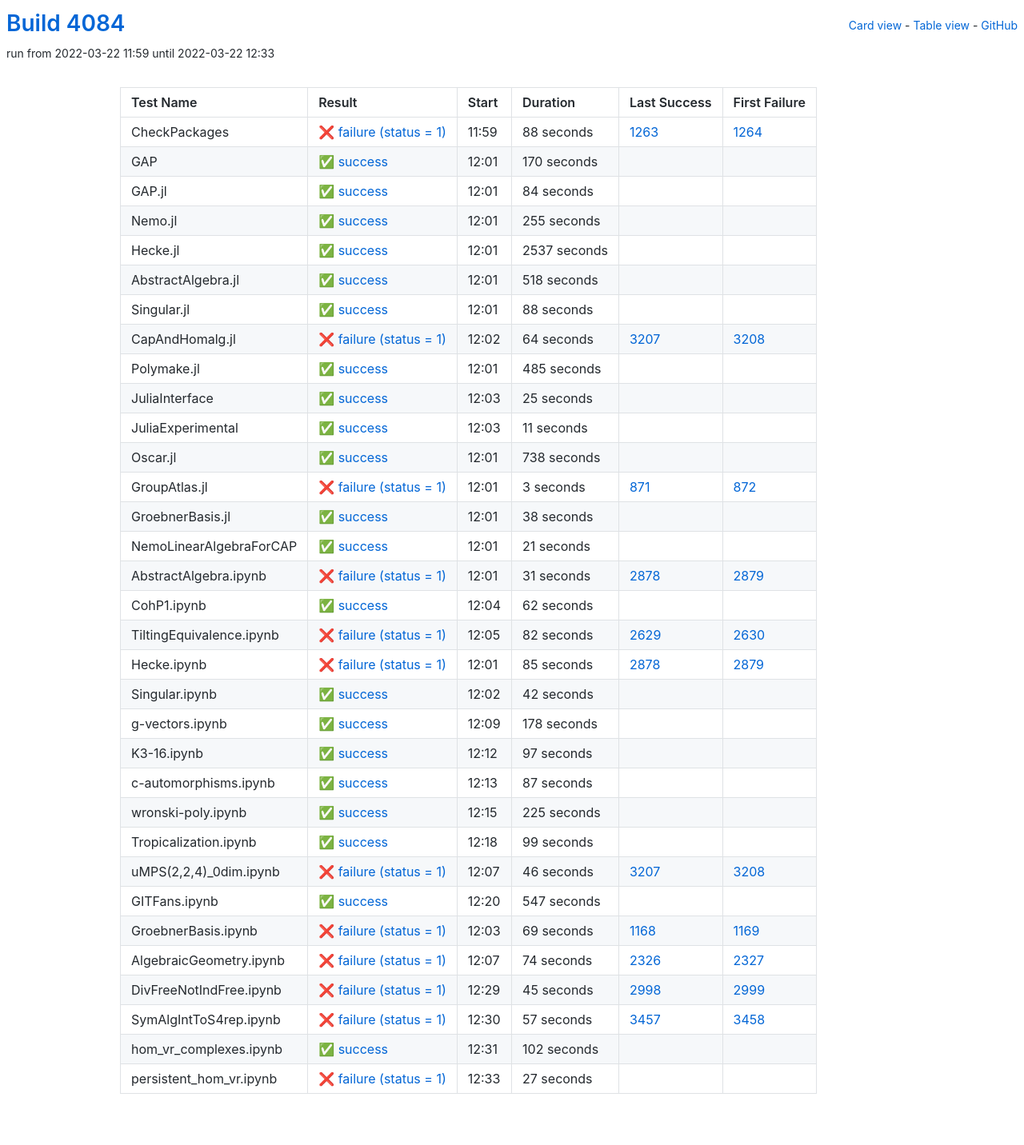
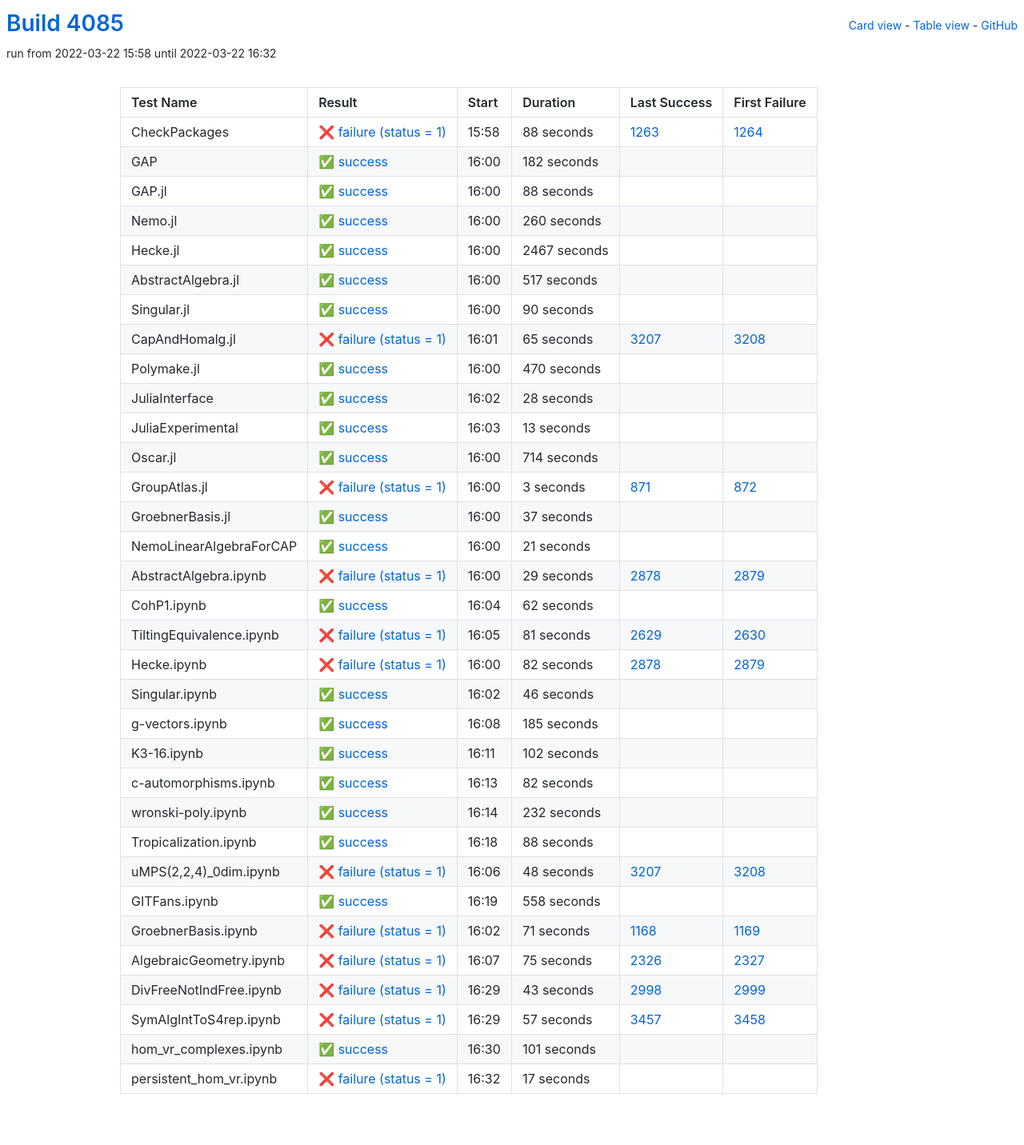
Before and after one commit to oscar-system/oscar-ci-status-stable, a Jekyll site: the page built from table.html, in a window 1280 px wide. Shown: the whole page at 80% size. Built offline with Jekyll 4.4.1, drawn with Linux system fonts in a browser that asks for light colours.

Commit message:
Build #4085

```diff
--- a/_data/ci.yml
+++ b/_data/ci.yml
@@ -1,6 +1,6 @@
 ---
-build: 4084
-build_url: https://oscarci.mathematik.uni-kl.de/job/oscar-stable/4084/
+build: 4085
+build_url: https://oscarci.mathematik.uni-kl.de/job/oscar-stable/4085/
 job: oscar-stable
 organization: oscar-system
 repo: oscar-ci-status-stable
@@ -8,8 +8,8 @@ repourl: https://github.com/oscar-system/oscar-ci-status-stable
 tests:
 - name: CheckPackages
   id: checkpackages
-  log: https://oscarci.mathematik.uni-kl.de/job/oscar-stable/4084/artifact/logs/build-4084/CheckPackages.log
-  start: 2022-03-22 11:59
+  log: https://oscarci.mathematik.uni-kl.de/job/oscar-stable/4085/artifact/logs/build-4085/CheckPackages.log
+  start: 2022-03-22 15:58
   success: false
   exitcode: 1
   status: failure
@@ -20,68 +20,20 @@ tests:
   first_failure_url: https://oscarci.mathematik.uni-kl.de/job/oscar-stable/1264/
 - name: GAP
   id: gap
-  log: https://oscarci.mathematik.uni-kl.de/job/oscar-stable/4084/artifact/logs/build-4084/GAP.log
-  start: 2022-03-22 12:01
+  log: https://oscarci.mathematik.uni-kl.de/job/oscar-stable/4085/artifact/logs/build-4085/GAP.log
+  start: 2022-03-22 16:00
   success: true
   exitcode: 0
   status: success
-  duration: 170
+  duration: 182
   last_success: false
   last_success_url:
   first_failure: false
   first_failure_url:
 - name: GAP.jl
   id: gap-jl
-  log: https://oscarci.mathematik.uni-kl.de/job/oscar-stable/4084/artifact/logs/build-4084/GAP.jl.log
-  start: 2022-03-22 12:01
-  success: true
-  exitcode: 0
-  status: success
-  duration: 84
-  last_success: false
-  last_success_url:
-  first_failure: false
-  first_failure_url:
-- name: Nemo.jl
-  id: nemo-jl
-  log: https://oscarci.mathematik.uni-kl.de/job/oscar-stable/4084/artifact/logs/build-4084/Nemo.jl.log
-  start: 2022-03-22 12:01
-  success: true
-  exitcode: 0
-  status: success
-  duration: 255
-  last_success: false
-  last_success_url:
-  first_failure: false
-  first_failure_url:
-- name: Hecke.jl
-  id: hecke-jl
-  log: https://oscarci.mathematik.uni-kl.de/job/oscar-stable/4084/artifact/logs/build-4084/Hecke.jl.log
-  start: 2022-03-22 12:01
-  success: true
-  exitcode: 0
-  status: success
-  duration: 2537
-  last_success: false
-  last_success_url:
-  first_failure: false
-  first_failure_url:
-- name: AbstractAlgebra.jl
-  id: abstractalgebra-jl
-  log: https://oscarci.mathematik.uni-kl.de/job/oscar-stable/4084/artifact/logs/build-4084/AbstractAlgebra.jl.log
-  start: 2022-03-22 12:01
-  success: true
-  exitcode: 0
-  status: success
-  duration: 518
-  last_success: false
-  last_success_url:
-  first_failure: false
-  first_failure_url:
-- name: Singular.jl
-  id: singular-jl
-  log: https://oscarci.mathematik.uni-kl.de/job/oscar-stable/4084/artifact/logs/build-4084/Singular.jl.log
-  start: 2022-03-22 12:01
+  log: https://oscarci.mathematik.uni-kl.de/job/oscar-stable/4085/artifact/logs/build-4085/GAP.jl.log
+  start: 2022-03-22 16:00
   success: true
   exitcode: 0
   status: success
@@ -90,70 +42,118 @@ tests:
   last_success_url:
   first_failure: false
   first_failure_url:
+- name: Nemo.jl
+  id: nemo-jl
+  log: https://oscarci.mathematik.uni-kl.de/job/oscar-stable/4085/artifact/logs/build-4085/Nemo.jl.log
+  start: 2022-03-22 16:00
+  success: true
+  exitcode: 0
+  status: success
+  duration: 260
+  last_success: false
+  last_success_url:
+  first_failure: false
+  first_failure_url:
+- name: Hecke.jl
+  id: hecke-jl
+  log: https://oscarci.mathematik.uni-kl.de/job/oscar-stable/4085/artifact/logs/build-4085/Hecke.jl.log
+  start: 2022-03-22 16:00
+  success: true
+  exitcode: 0
+  status: success
+  duration: 2467
+  last_success: false
+  last_success_url:
+  first_failure: false
+  first_failure_url:
+- name: AbstractAlgebra.jl
+  id: abstractalgebra-jl
+  log: https://oscarci.mathematik.uni-kl.de/job/oscar-stable/4085/artifact/logs/build-4085/AbstractAlgebra.jl.log
+  start: 2022-03-22 16:00
+  success: true
+  exitcode: 0
+  status: success
+  duration: 517
+  last_success: false
+  last_success_url:
+  first_failure: false
+  first_failure_url:
+- name: Singular.jl
+  id: singular-jl
+  log: https://oscarci.mathematik.uni-kl.de/job/oscar-stable/4085/artifact/logs/build-4085/Singular.jl.log
+  start: 2022-03-22 16:00
+  success: true
+  exitcode: 0
+  status: success
+  duration: 90
+  last_success: false
+  last_success_url:
+  first_failure: false
+  first_failure_url:
 - name: CapAndHomalg.jl
   id: capandhomalg-jl
-  log: https://oscarci.mathematik.uni-kl.de/job/oscar-stable/4084/artifact/logs/build-4084/CapAndHomalg.jl.log
-  start: 2022-03-22 12:02
+  log: https://oscarci.mathematik.uni-kl.de/job/oscar-stable/4085/artifact/logs/build-4085/CapAndHomalg.jl.log
+  start: 2022-03-22 16:01
   success: false
   exitcode: 1
   status: failure
-  duration: 64
+  duration: 65
   last_success: 3207
   last_success_url: https://oscarci.mathematik.uni-kl.de/job/oscar-stable/3207/
   first_failure: 3208
   first_failure_url: https://oscarci.mathematik.uni-kl.de/job/oscar-stable/3208/
 - name: Polymake.jl
   id: polymake-jl
-  log: https://oscarci.mathematik.uni-kl.de/job/oscar-stable/4084/artifact/logs/build-4084/Polymake.jl.log
-  start: 2022-03-22 12:01
+  log: https://oscarci.mathematik.uni-kl.de/job/oscar-stable/4085/artifact/logs/build-4085/Polymake.jl.log
+  start: 2022-03-22 16:00
   success: true
   exitcode: 0
   status: success
-  duration: 485
+  duration: 470
   last_success: false
   last_success_url:
   first_failure: false
   first_failure_url:
 - name: JuliaInterface
   id: juliainterface
-  log: https://oscarci.mathematik.uni-kl.de/job/oscar-stable/4084/artifact/logs/build-4084/JuliaInterface.log
-  start: 2022-03-22 12:03
+  log: https://oscarci.mathematik.uni-kl.de/job/oscar-stable/4085/artifact/logs/build-4085/JuliaInterface.log
+  start: 2022-03-22 16:02
   success: true
   exitcode: 0
   status: success
-  duration: 25
+  duration: 28
   last_success: false
   last_success_url:
   first_failure: false
   first_failure_url:
 - name: JuliaExperimental
   id: juliaexperimental
-  log: https://oscarci.mathematik.uni-kl.de/job/oscar-stable/4084/artifact/logs/build-4084/JuliaExperimental.log
-  start: 2022-03-22 12:03
+  log: https://oscarci.mathematik.uni-kl.de/job/oscar-stable/4085/artifact/logs/build-4085/JuliaExperimental.log
+  start: 2022-03-22 16:03
   success: true
   exitcode: 0
   status: success
-  duration: 11
+  duration: 13
   last_success: false
   last_success_url:
   first_failure: false
   first_failure_url:
 - name: Oscar.jl
   id: oscar-jl
-  log: https://oscarci.mathematik.uni-kl.de/job/oscar-stable/4084/artifact/logs/build-4084/Oscar.jl.log
-  start: 2022-03-22 12:01
+  log: https://oscarci.mathematik.uni-kl.de/job/oscar-stable/4085/artifact/logs/build-4085/Oscar.jl.log
+  start: 2022-03-22 16:00
   success: true
   exitcode: 0
   status: success
-  duration: 738
+  duration: 714
   last_success: false
   last_success_url:
   first_failure: false
   first_failure_url:
 - name: GroupAtlas.jl
   id: groupatlas-jl
-  log: https://oscarci.mathematik.uni-kl.de/job/oscar-stable/4084/artifact/logs/build-4084/GroupAtlas.jl.log
-  start: 2022-03-22 12:01
+  log: https://oscarci.mathematik.uni-kl.de/job/oscar-stable/4085/artifact/logs/build-4085/GroupAtlas.jl.log
+  start: 2022-03-22 16:00
   success: false
   exitcode: 1
   status: failure
@@ -164,20 +164,20 @@ tests:
   first_failure_url: https://oscarci.mathematik.uni-kl.de/job/oscar-stable/872/
 - name: GroebnerBasis.jl
   id: groebnerbasis-jl
-  log: https://oscarci.mathematik.uni-kl.de/job/oscar-stable/4084/artifact/logs/build-4084/GroebnerBasis.jl.log
-  start: 2022-03-22 12:01
+  log: https://oscarci.mathematik.uni-kl.de/job/oscar-stable/4085/artifact/logs/build-4085/GroebnerBasis.jl.log
+  start: 2022-03-22 16:00
   success: true
   exitcode: 0
   status: success
-  duration: 38
+  duration: 37
   last_success: false
   last_success_url:
   first_failure: false
   first_failure_url:
 - name: NemoLinearAlgebraForCAP
   id: nemolinearalgebraforcap
-  log: https://oscarci.mathematik.uni-kl.de/job/oscar-stable/4084/artifact/logs/build-4084/NemoLinearAlgebraForCAP.log
-  start: 2022-03-22 12:01
+  log: https://oscarci.mathematik.uni-kl.de/job/oscar-stable/4085/artifact/logs/build-4085/NemoLinearAlgebraForCAP.log
+  start: 2022-03-22 16:00
   success: true
   exitcode: 0
   status: success
@@ -188,20 +188,20 @@ tests:
   first_failure_url:
 - name: AbstractAlgebra.ipynb
   id: abstractalgebra-ipynb
-  log: https://oscarci.mathematik.uni-kl.de/job/oscar-stable/4084/artifact/logs/build-4084/AbstractAlgebra.ipynb.log
-  start: 2022-03-22 12:01
+  log: https://oscarci.mathematik.uni-kl.de/job/oscar-stable/4085/artifact/logs/build-4085/AbstractAlgebra.ipynb.log
+  start: 2022-03-22 16:00
   success: false
   exitcode: 1
   status: failure
-  duration: 31
+  duration: 29
   last_success: 2878
   last_success_url: https://oscarci.mathematik.uni-kl.de/job/oscar-stable/2878/
   first_failure: 2879
   first_failure_url: https://oscarci.mathematik.uni-kl.de/job/oscar-stable/2879/
 - name: CohP1.ipynb
   id: cohp1-ipynb
-  log: https://oscarci.mathematik.uni-kl.de/job/oscar-stable/4084/artifact/logs/build-4084/CohP1.ipynb.log
-  start: 2022-03-22 12:04
+  log: https://oscarci.mathematik.uni-kl.de/job/oscar-stable/4085/artifact/logs/build-4085/CohP1.ipynb.log
+  start: 2022-03-22 16:04
   success: true
   exitcode: 0
   status: success
@@ -212,164 +212,164 @@ tests:
   first_failure_url:
 - name: TiltingEquivalence.ipynb
   id: tiltingequivalence-ipynb
-  log: https://oscarci.mathematik.uni-kl.de/job/oscar-stable/4084/artifact/logs/build-4084/TiltingEquivalence.ipynb.log
-  start: 2022-03-22 12:05
+  log: https://oscarci.mathematik.uni-kl.de/job/oscar-stable/4085/artifact/logs/build-4085/TiltingEquivalence.ipynb.log
+  start: 2022-03-22 16:05
   success: false
   exitcode: 1
   status: failure
-  duration: 82
+  duration: 81
   last_success: 2629
   last_success_url: https://oscarci.mathematik.uni-kl.de/job/oscar-stable/2629/
   first_failure: 2630
   first_failure_url: https://oscarci.mathematik.uni-kl.de/job/oscar-stable/2630/
 - name: Hecke.ipynb
   id: hecke-ipynb
-  log: https://oscarci.mathematik.uni-kl.de/job/oscar-stable/4084/artifact/logs/build-4084/Hecke.ipynb.log
-  start: 2022-03-22 12:01
+  log: https://oscarci.mathematik.uni-kl.de/job/oscar-stable/4085/artifact/logs/build-4085/Hecke.ipynb.log
+  start: 2022-03-22 16:00
   success: false
   exitcode: 1
   status: failure
-  duration: 85
+  duration: 82
   last_success: 2878
   last_success_url: https://oscarci.mathematik.uni-kl.de/job/oscar-stable/2878/
   first_failure: 2879
   first_failure_url: https://oscarci.mathematik.uni-kl.de/job/oscar-stable/2879/
 - name: Singular.ipynb
   id: singular-ipynb
-  log: https://oscarci.mathematik.uni-kl.de/job/oscar-stable/4084/artifact/logs/build-4084/Singular.ipynb.log
-  start: 2022-03-22 12:02
+  log: https://oscarci.mathematik.uni-kl.de/job/oscar-stable/4085/artifact/logs/build-4085/Singular.ipynb.log
+  start: 2022-03-22 16:02
   success: true
   exitcode: 0
   status: success
-  duration: 42
+  duration: 46
   last_success: false
   last_success_url:
   first_failure: false
   first_failure_url:
 - name: g-vectors.ipynb
   id: g-vectors-ipynb
-  log: https://oscarci.mathematik.uni-kl.de/job/oscar-stable/4084/artifact/logs/build-4084/g-vectors.ipynb.log
-  start: 2022-03-22 12:09
+  log: https://oscarci.mathematik.uni-kl.de/job/oscar-stable/4085/artifact/logs/build-4085/g-vectors.ipynb.log
+  start: 2022-03-22 16:08
   success: true
   exitcode: 0
   status: success
-  duration: 178
+  duration: 185
   last_success: false
   last_success_url:
   first_failure: false
   first_failure_url:
 - name: K3-16.ipynb
   id: k3-16-ipynb
-  log: https://oscarci.mathematik.uni-kl.de/job/oscar-stable/4084/artifact/logs/build-4084/K3-16.ipynb.log
-  start: 2022-03-22 12:12
+  log: https://oscarci.mathematik.uni-kl.de/job/oscar-stable/4085/artifact/logs/build-4085/K3-16.ipynb.log
+  start: 2022-03-22 16:11
   success: true
   exitcode: 0
   status: success
-  duration: 97
+  duration: 102
   last_success: false
   last_success_url:
   first_failure: false
   first_failure_url:
 - name: c-automorphisms.ipynb
   id: c-automorphisms-ipynb
-  log: https://oscarci.mathematik.uni-kl.de/job/oscar-stable/4084/artifact/logs/build-4084/c-automorphisms.ipynb.log
-  start: 2022-03-22 12:13
+  log: https://oscarci.mathematik.uni-kl.de/job/oscar-stable/4085/artifact/logs/build-4085/c-automorphisms.ipynb.log
+  start: 2022-03-22 16:13
   success: true
   exitcode: 0
   status: success
-  duration: 87
+  duration: 82
   last_success: false
   last_success_url:
   first_failure: false
   first_failure_url:
 - name: wronski-poly.ipynb
   id: wronski-poly-ipynb
-  log: https://oscarci.mathematik.uni-kl.de/job/oscar-stable/4084/artifact/logs/build-4084/wronski-poly.ipynb.log
-  start: 2022-03-22 12:15
+  log: https://oscarci.mathematik.uni-kl.de/job/oscar-stable/4085/artifact/logs/build-4085/wronski-poly.ipynb.log
+  start: 2022-03-22 16:14
   success: true
   exitcode: 0
   status: success
-  duration: 225
+  duration: 232
   last_success: false
   last_success_url:
   first_failure: false
   first_failure_url:
 - name: Tropicalization.ipynb
   id: tropicalization-ipynb
-  log: https://oscarci.mathematik.uni-kl.de/job/oscar-stable/4084/artifact/logs/build-4084/Tropicalization.ipynb.log
-  start: 2022-03-22 12:18
+  log: https://oscarci.mathematik.uni-kl.de/job/oscar-stable/4085/artifact/logs/build-4085/Tropicalization.ipynb.log
+  start: 2022-03-22 16:18
   success: true
   exitcode: 0
   status: success
-  duration: 99
+  duration: 88
   last_success: false
   last_success_url:
   first_failure: false
   first_failure_url:
 - name: uMPS(2,2,4)_0dim.ipynb
   id: umps-2-2-4-0dim-ipynb
-  log: https://oscarci.mathematik.uni-kl.de/job/oscar-stable/4084/artifact/logs/build-4084/uMPS-2-2-4-_0dim.ipynb.log
-  start: 2022-03-22 12:07
+  log: https://oscarci.mathematik.uni-kl.de/job/oscar-stable/4085/artifact/logs/build-4085/uMPS-2-2-4-_0dim.ipynb.log
+  start: 2022-03-22 16:06
   success: false
   exitcode: 1
   status: failure
-  duration: 46
+  duration: 48
   last_success: 3207
   last_success_url: https://oscarci.mathematik.uni-kl.de/job/oscar-stable/3207/
   first_failure: 3208
   first_failure_url: https://oscarci.mathematik.uni-kl.de/job/oscar-stable/3208/
 - name: GITFans.ipynb
   id: gitfans-ipynb
-  log: https://oscarci.mathematik.uni-kl.de/job/oscar-stable/4084/artifact/logs/build-4084/GITFans.ipynb.log
-  start: 2022-03-22 12:20
+  log: https://oscarci.mathematik.uni-kl.de/job/oscar-stable/4085/artifact/logs/build-4085/GITFans.ipynb.log
+  start: 2022-03-22 16:19
   success: true
   exitcode: 0
   status: success
-  duration: 547
+  duration: 558
   last_success: false
   last_success_url:
   first_failure: false
   first_failure_url:
 - name: GroebnerBasis.ipynb
   id: groebnerbasis-ipynb
-  log: https://oscarci.mathematik.uni-kl.de/job/oscar-stable/4084/artifact/logs/build-4084/GroebnerBasis.ipynb.log
-  start: 2022-03-22 12:03
+  log: https://oscarci.mathematik.uni-kl.de/job/oscar-stable/4085/artifact/logs/build-4085/GroebnerBasis.ipynb.log
+  start: 2022-03-22 16:02
   success: false
   exitcode: 1
   status: failure
-  duration: 69
+  duration: 71
   last_success: 1168
   last_success_url: https://oscarci.mathematik.uni-kl.de/job/oscar-stable/1168/
   first_failure: 1169
   first_failure_url: https://oscarci.mathematik.uni-kl.de/job/oscar-stable/1169/
 - name: AlgebraicGeometry.ipynb
   id: algebraicgeometry-ipynb
-  log: https://oscarci.mathematik.uni-kl.de/job/oscar-stable/4084/artifact/logs/build-4084/AlgebraicGeometry.ipynb.log
-  start: 2022-03-22 12:07
+  log: https://oscarci.mathematik.uni-kl.de/job/oscar-stable/4085/artifact/logs/build-4085/AlgebraicGeometry.ipynb.log
+  start: 2022-03-22 16:07
   success: false
   exitcode: 1
   status: failure
-  duration: 74
+  duration: 75
   last_success: 2326
   last_success_url: https://oscarci.mathematik.uni-kl.de/job/oscar-stable/2326/
   first_failure: 2327
   first_failure_url: https://oscarci.mathematik.uni-kl.de/job/oscar-stable/2327/
 - name: DivFreeNotIndFree.ipynb
   id: divfreenotindfree-ipynb
-  log: https://oscarci.mathematik.uni-kl.de/job/oscar-stable/4084/artifact/logs/build-4084/DivFreeNotIndFree.ipynb.log
-  start: 2022-03-22 12:29
+  log: https://oscarci.mathematik.uni-kl.de/job/oscar-stable/4085/artifact/logs/build-4085/DivFreeNotIndFree.ipynb.log
+  start: 2022-03-22 16:29
   success: false
   exitcode: 1
   status: failure
-  duration: 45
+  duration: 43
   last_success: 2998
   last_success_url: https://oscarci.mathematik.uni-kl.de/job/oscar-stable/2998/
   first_failure: 2999
   first_failure_url: https://oscarci.mathematik.uni-kl.de/job/oscar-stable/2999/
 - name: SymAlgIntToS4rep.ipynb
   id: symalginttos4rep-ipynb
-  log: https://oscarci.mathematik.uni-kl.de/job/oscar-stable/4084/artifact/logs/build-4084/SymAlgIntToS4rep.ipynb.log
-  start: 2022-03-22 12:30
+  log: https://oscarci.mathematik.uni-kl.de/job/oscar-stable/4085/artifact/logs/build-4085/SymAlgIntToS4rep.ipynb.log
+  start: 2022-03-22 16:29
   success: false
   exitcode: 1
   status: failure
@@ -380,24 +380,24 @@ tests:
   first_failure_url: https://oscarci.mathematik.uni-kl.de/job/oscar-stable/3458/
 - name: hom_vr_complexes.ipynb
   id: hom-vr-complexes-ipynb
-  log: https://oscarci.mathematik.uni-kl.de/job/oscar-stable/4084/artifact/logs/build-4084/hom_vr_complexes.ipynb.log
-  start: 2022-03-22 12:31
+  log: https://oscarci.mathematik.uni-kl.de/job/oscar-stable/4085/artifact/logs/build-4085/hom_vr_complexes.ipynb.log
+  start: 2022-03-22 16:30
   success: true
   exitcode: 0
   status: success
-  duration: 102
+  duration: 101
   last_success: false
   last_success_url:
   first_failure: false
   first_failure_url:
 - name: persistent_hom_vr.ipynb
   id: persistent-hom-vr-ipynb
-  log: https://oscarci.mathematik.uni-kl.de/job/oscar-stable/4084/artifact/logs/build-4084/persistent_hom_vr.ipynb.log
-  start: 2022-03-22 12:33
+  log: https://oscarci.mathematik.uni-kl.de/job/oscar-stable/4085/artifact/logs/build-4085/persistent_hom_vr.ipynb.log
+  start: 2022-03-22 16:32
   success: false
   exitcode: 1
   status: failure
-  duration: 27
+  duration: 17
   last_success: false
   last_success_url:
   first_failure: false
```
Also changed, not shown: README.md.
